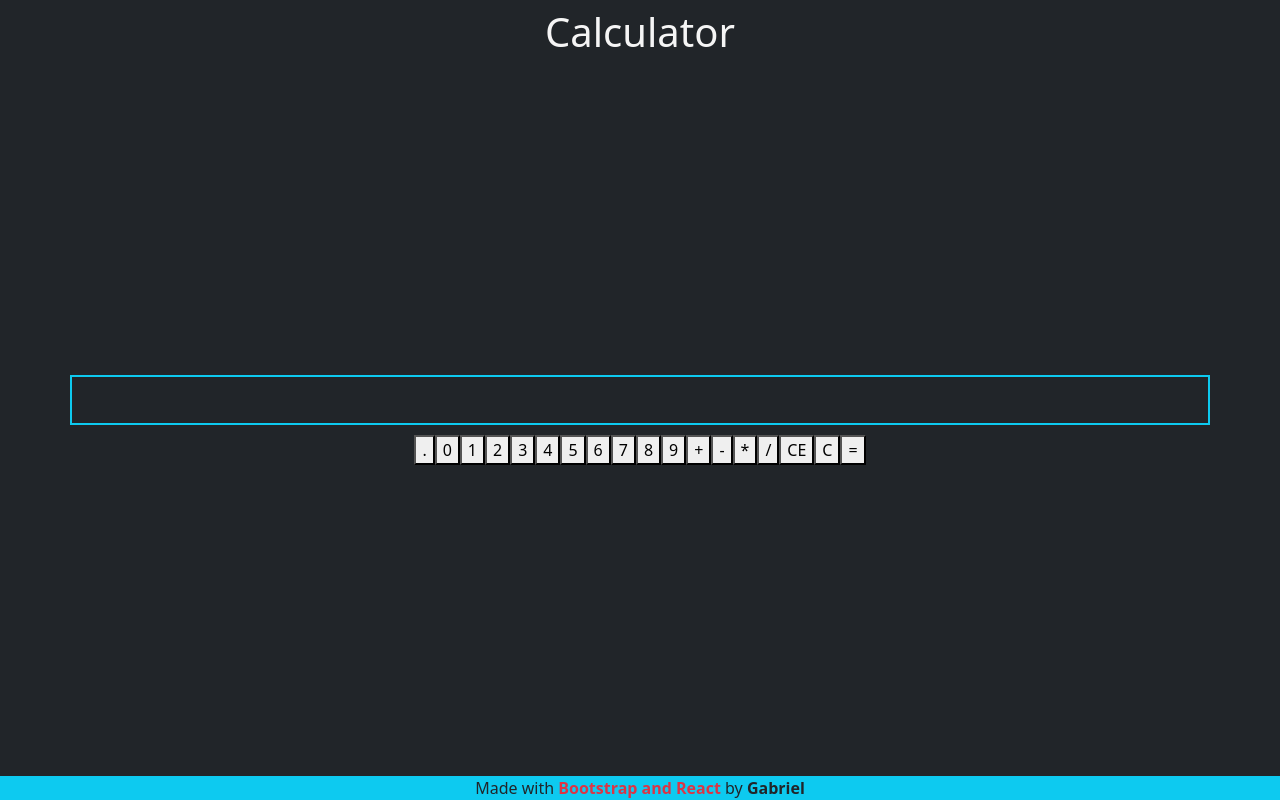
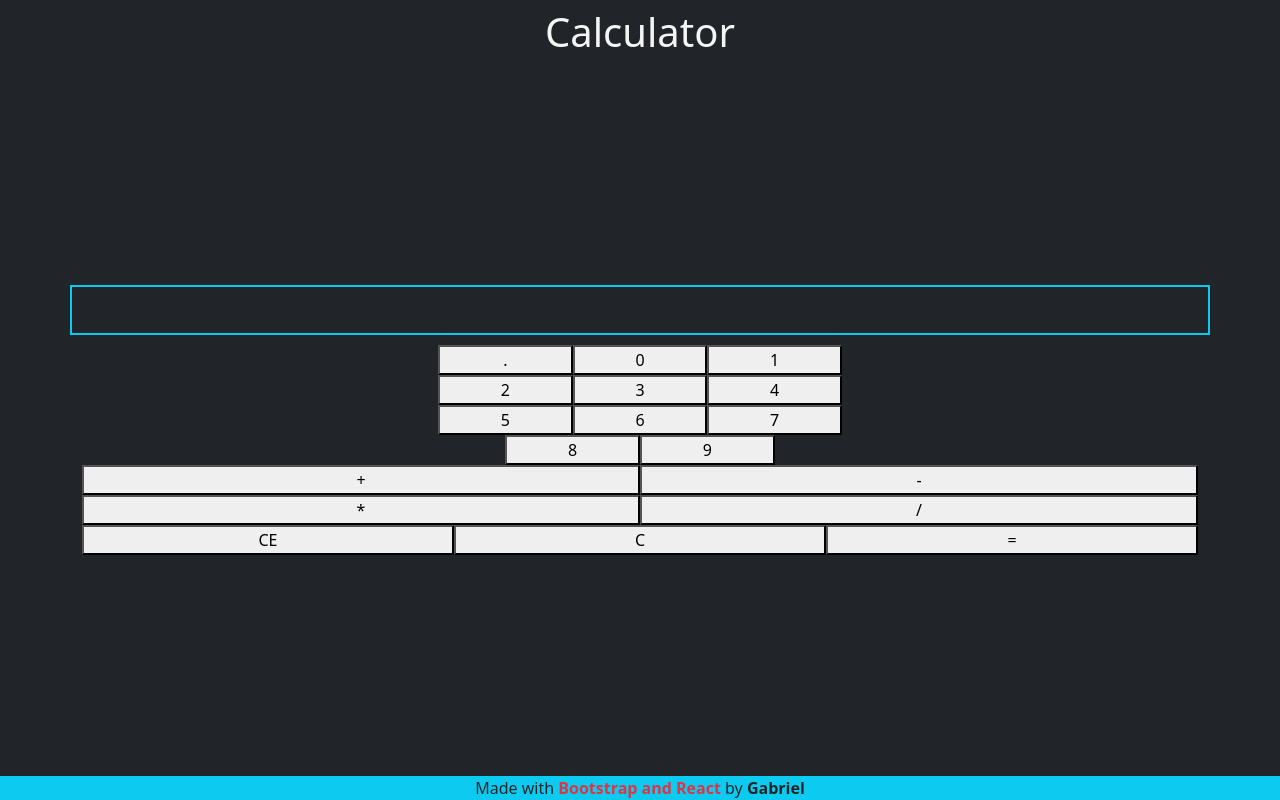
Before and after one commit to Gabriel-QnS/calculator, a React (Create React App) app: page / in a window 1280 px wide. Built offline with nearby package versions, Linux system fonts and the light colour scheme.

Commit message:
Aspect: enabled container and flex classes to make buttons look more organized

```diff
--- a/src/calculator.js
+++ b/src/calculator.js
@@ -96,30 +96,37 @@ function KeyPad({functionPack}) {
 
     return (
         <div className="calculator-keypad
-        d-flex flex-wrap justify-content-center align-items-center">
+        d-flex flex-wrap justify-content-center align-items-center
+        flex-column">
+            <div className="mathButtons row justify-content-center">
             {numberButtons.map((btn, index) => {return <button
             data-key={btn}
             onClick={handleClick}
-            className='mathBtn'
+            className='mathBtn col-4'
             key={btn}
             id={buttonIds[index]}
             >{btn}</button>})}
+            </div>
 
+            <div className='container operatorButtons row'>
             {operationButtons.map((btn, index) => {return <button
             data-key={btn}
             onClick={handleClick}
-            className='operatorBtn'
+            className='operatorBtn col-6'
             key={btn}
             id={operationBtnIds[index]}
             >{btn}</button>})}
+            </div>
 
+            <div className="container clearButtons row">
             {clearBtns.map((btn, index) => {return <button
             data-key={btn}
             onClick={handleClick}
-            className='clearBtn'
+            className='clearBtn col-4'
             key={btn}
             id={clearBtnIds[index]}
             >{btn}</button>})}
+            </div>
 
         </div>
     );
```
